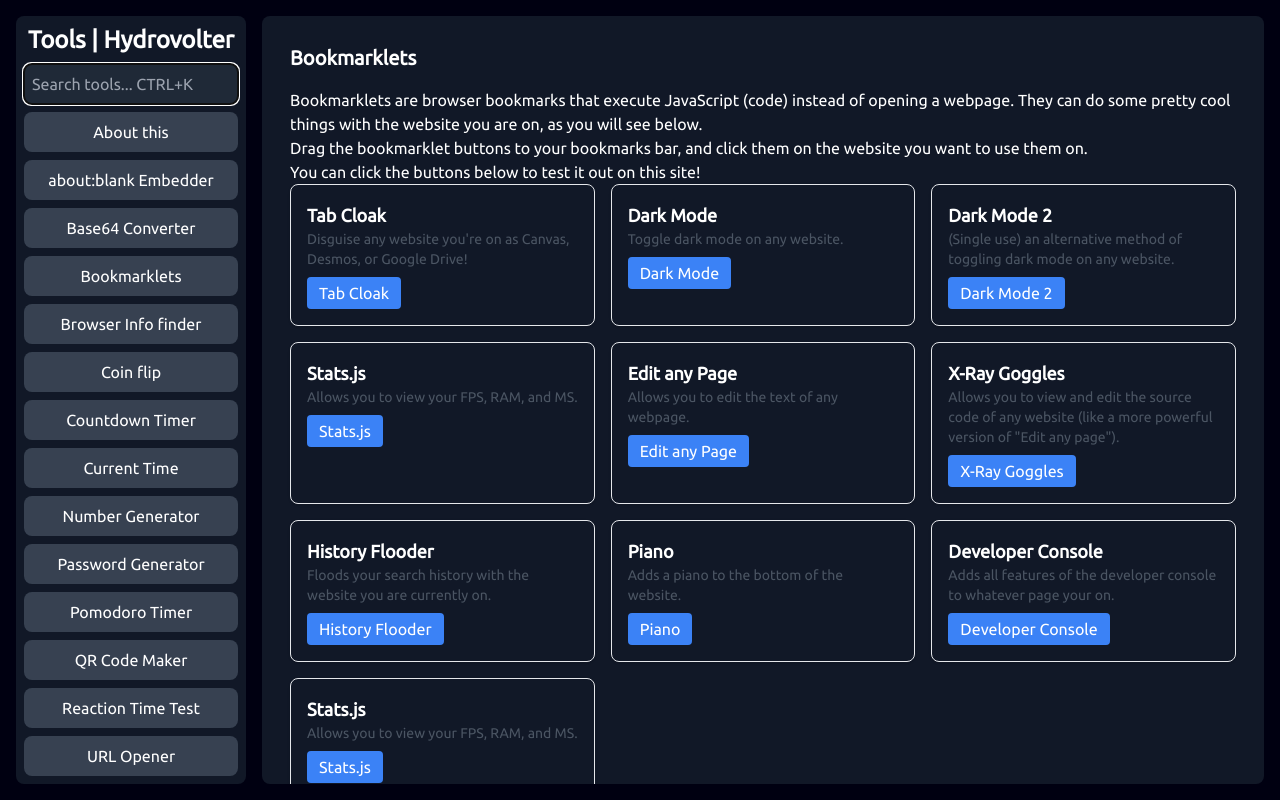
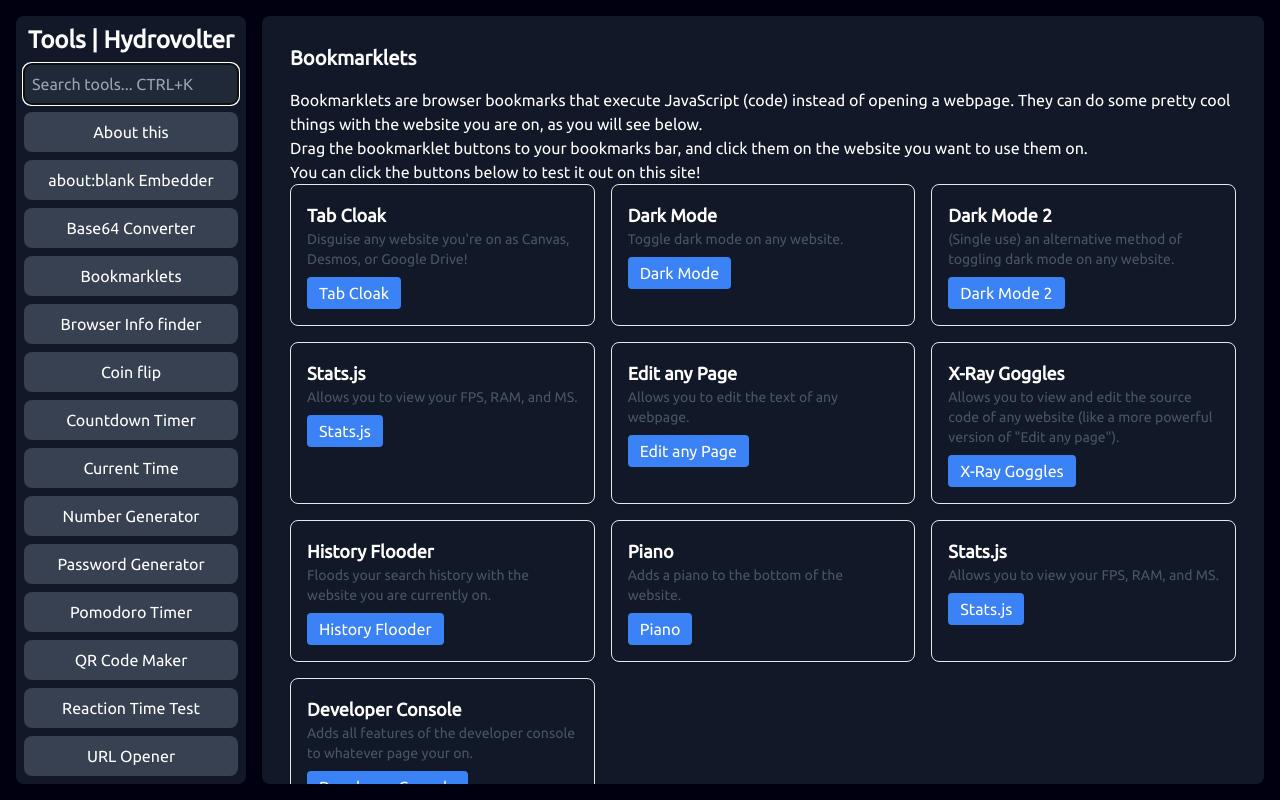
Before and after one commit to Hydrovolter/Tools, a Vue app: page /bookmarklets in a window 1280 px wide. Built offline with nearby package versions, Linux system fonts and the light colour scheme.

Commit message:
bug fix w/bookmarklets

```diff
--- a/src/views/BookmarkletsView.vue
+++ b/src/views/BookmarkletsView.vue
@@ -65,13 +65,13 @@
             code: "javascript:document.querySelectorAll('*').forEach(e=>e.setAttribute('style','background-color:#222;background-image:none;color:#'+(/^A|BU/.test(e.tagName)?'36c;text-decoration:underline;':'eee;')+e.getAttribute('style')))"
           },
           {
-            name: 'Developer Console',
-            description: 'Adds all features of the developer console to whatever page your on.',
+            name: 'Stats.js',
+            description: 'Allows you to view your FPS, RAM, and MS.',
             code: "javascript:(function(){var script=document.createElement('script');script.onload=function(){var stats=new Stats();document.body.appendChild(stats.dom);requestAnimationFrame(function loop(){stats.update();requestAnimationFrame(loop)});};script.src='https://mrdoob.github.io/stats.js/build/stats.min.js';document.head.appendChild(script);})()"
           },
           {
-            name: 'Stats.js',
-            description: 'Allows you to view your FPS, RAM, and MS.',
+            name: 'Developer Console',
+            description: 'Adds all features of the developer console to whatever page your on.',
             code: 'javascript:(function()%7B(function() %7Bvar x %3D document.createElement("script")%3Bx.src %3D "https%3A%2F%2Fcdn.jsdelivr.net%2Fgh%2FSnowLord7%2Fdevconsole%40master%2Fmain.js"%3Bx.onload %3D alert("Loaded Developer Console!")%3Bdocument.head.appendChild(x)%3B%7D)()%7D)()'
           }
         ]
```
